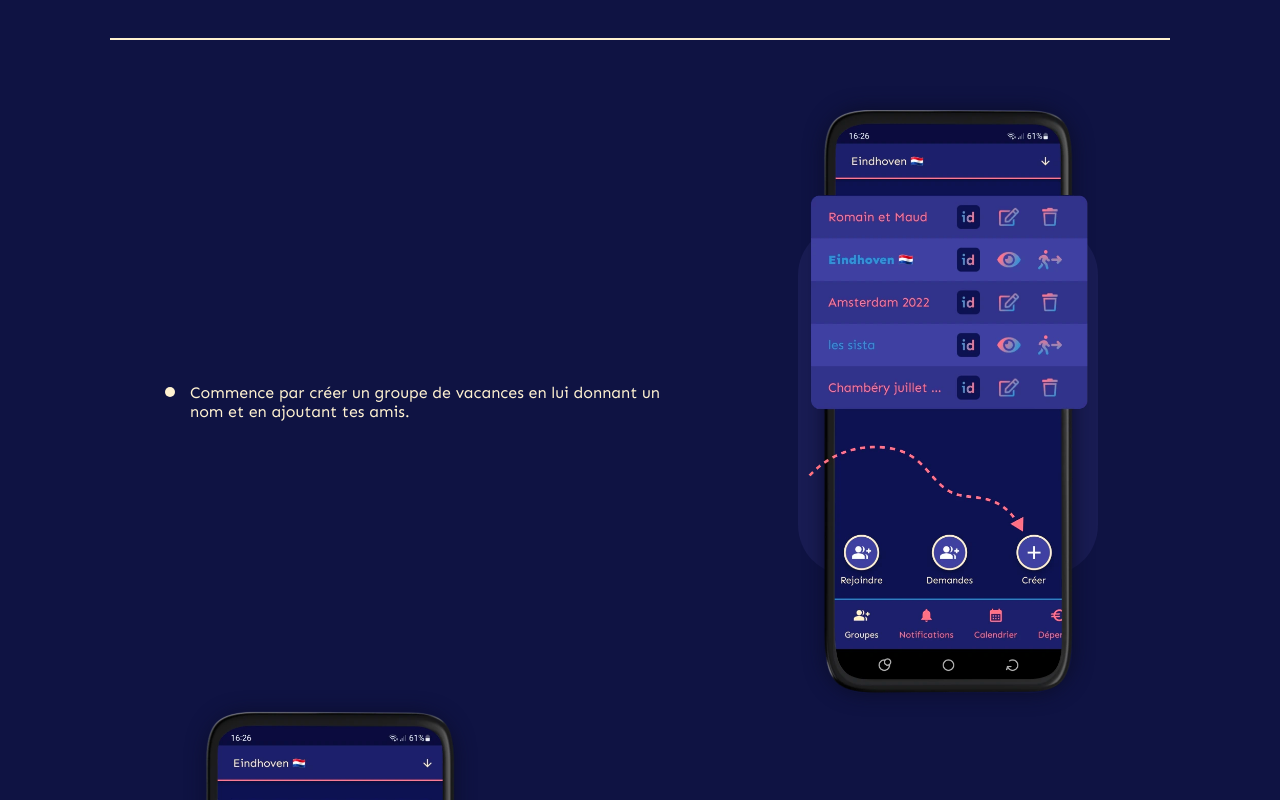
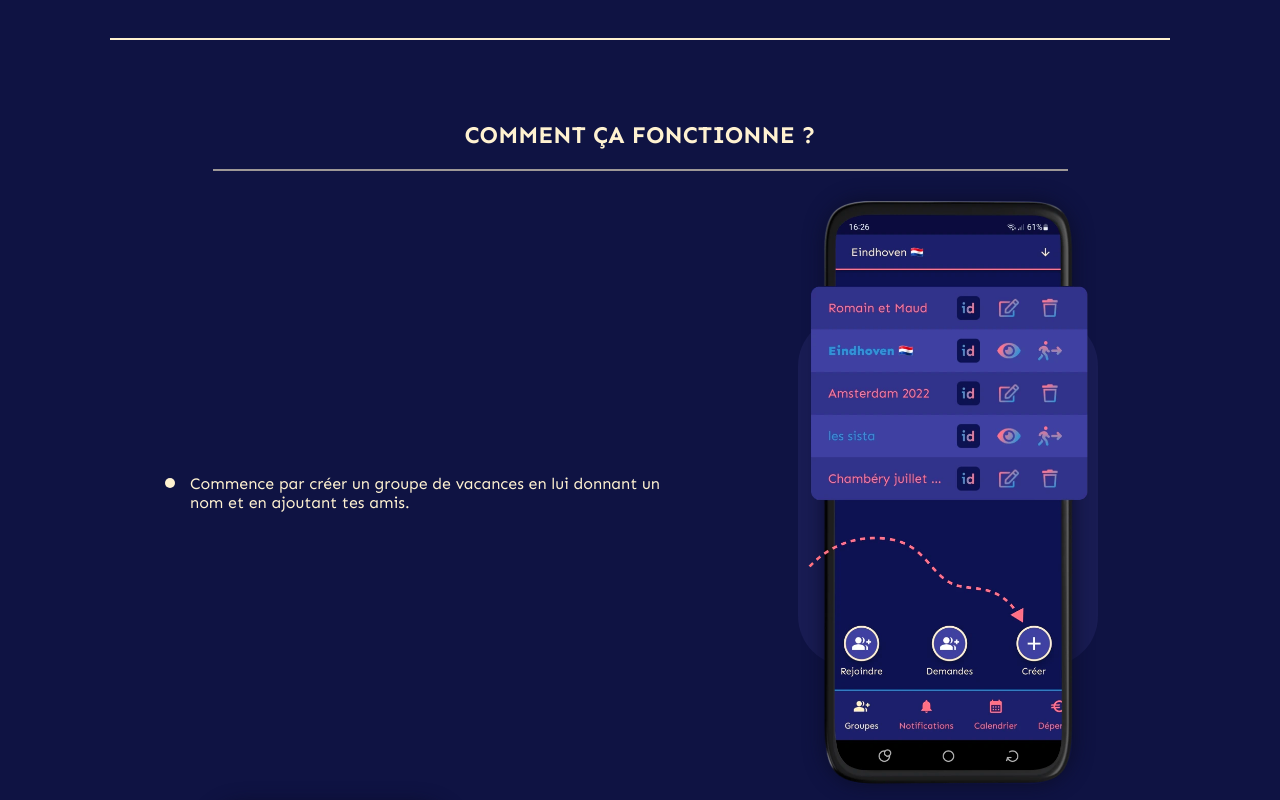
Before and after one commit to mzellner0/tutuyoutoo-site, a Vue app: page /fr in a window 1280 px wide. Shown: the part 1220-2020 px from the top of the page. Built offline with nearby package versions, Linux system fonts and the light colour scheme.

Commit message:
add title

```diff
--- a/src/assets/local/translations.js
+++ b/src/assets/local/translations.js
@@ -6,6 +6,7 @@ export default {
         intro1: "Plan your vacations easily and quickly : save your time and live your vacation in peace.",
         intro2: "A caring community to share your experiences and to discover those of others : avoid tourist traps and find enchanting places all over the world.",
         introTitle: "The app that saves your vacation:",
+        titleFeatures: "How does it work?",
         feature0: "Start by creating a vacation group by giving it a name and by adding your friends in it.",
         feature1a: "Keep track of all expenses (in different currencies if needed) during your stay with a simple and automatic financial tracking system.",
         feature1b: "Check the balance to see who will pay next.",
@@ -104,6 +105,7 @@ export default {
         follow: "Suis-nous :",
         intro1: "Planifie tes voyages simplement et rapidement : économise ton temps et pars en toute sérénité.",
         intro2: "Une communauté bienveillante pour partager tes expériences et découvrir celles des autres : évite les attrapes-touristes et découvre les endroits féériques partout dans le monde.",
+        titleFeatures: "Comment ça fonctionne ?",
         feature0: "Commence par créer un groupe de vacances en lui donnant un nom et en ajoutant tes amis.",
         feature1a: "Note toutes les dépenses (dans différentes monnaies si besoin) du séjour grâce à un système simple et automatique de suivi des finances.",
         feature1b: "Consulte l'équilibre pour savoir qui sera le prochain à payer.",
--- a/src/components/home/Features.vue
+++ b/src/components/home/Features.vue
@@ -1,4 +1,6 @@
 <template>
+  <div class="features__container">
+    <h2>{{ $tr[$route.params.lang].titleFeatures }}</h2>
     <ul class="features">
       <li
         v-for="(feature, index) in features"
@@ -31,8 +33,8 @@
         </div>
       </li>
     </ul>
+  </div>
 </template>
-
 <script>
 
 export default {
@@ -159,12 +161,7 @@ export default {
 $height-image: 600px;
 $height-bg: 350px;
 .features {
-  width: 900px;
-  margin: 0;
-  margin-top: 60px;
-  padding: 0px 80px;
-  padding-bottom: 50px;
-  border-bottom: 2px solid $color-police-main;
+  padding: 0px;
   list-style: none;
   &--soon {
     opacity: 0.5;
@@ -182,6 +179,22 @@ $height-bg: 350px;
           background-color: $color-bg-line-2;
         }
       }
+    }
+  }
+  &__container {
+    width: 900px;
+    margin: 0;
+    margin-top: 60px;
+    padding: 0px 80px;
+    padding-bottom: 50px;
+    border-bottom: 2px solid $color-police-main;
+    h2 {
+      text-align: center;
+      text-transform: uppercase;
+      border-bottom: 2px solid #fff2d198;
+      padding-bottom: 20px;
+      width: 95%;
+      margin-left: 2.5%;
     }
   }
   &__img {
@@ -242,9 +255,6 @@ $height-image-medium: 500px;
 $height-bg-medium: 300px;
 @include breakpoint(1279) {
   .features {
-    width: 600px;
-    padding: 0px 60px;
-    padding-bottom: 60px;
     li {
       @include flex(column, center, flex-start);
       &:nth-of-type(2n) {
@@ -252,6 +262,17 @@ $height-bg-medium: 300px;
         .features__text {
           margin-left: 0px;
         }
+      }
+    }
+    &__container {
+      width: 600px;
+      padding: 0px 60px;
+      padding-bottom: 60px;
+      h2 {
+        width: 100%;
+        border: none;
+        padding: 0;
+        margin-left: 0;
       }
     }
     &__text {
@@ -285,10 +306,15 @@ $height-image-small: 450px;
 $height-bg-small: 280px;
 @include breakpoint(800) {
   .features {
+    &__container {
       width: calc(90% - 25px);
       padding: 0px;
       padding-left: 25px;
       padding-bottom: 45px;
+      h2 {
+        margin-left: -10px;
+      }
+    }
     &__img {
       margin: 10px 0px;
       margin-left: -23px;
```
Lines whose indentation alone changed are shown as unchanged.
